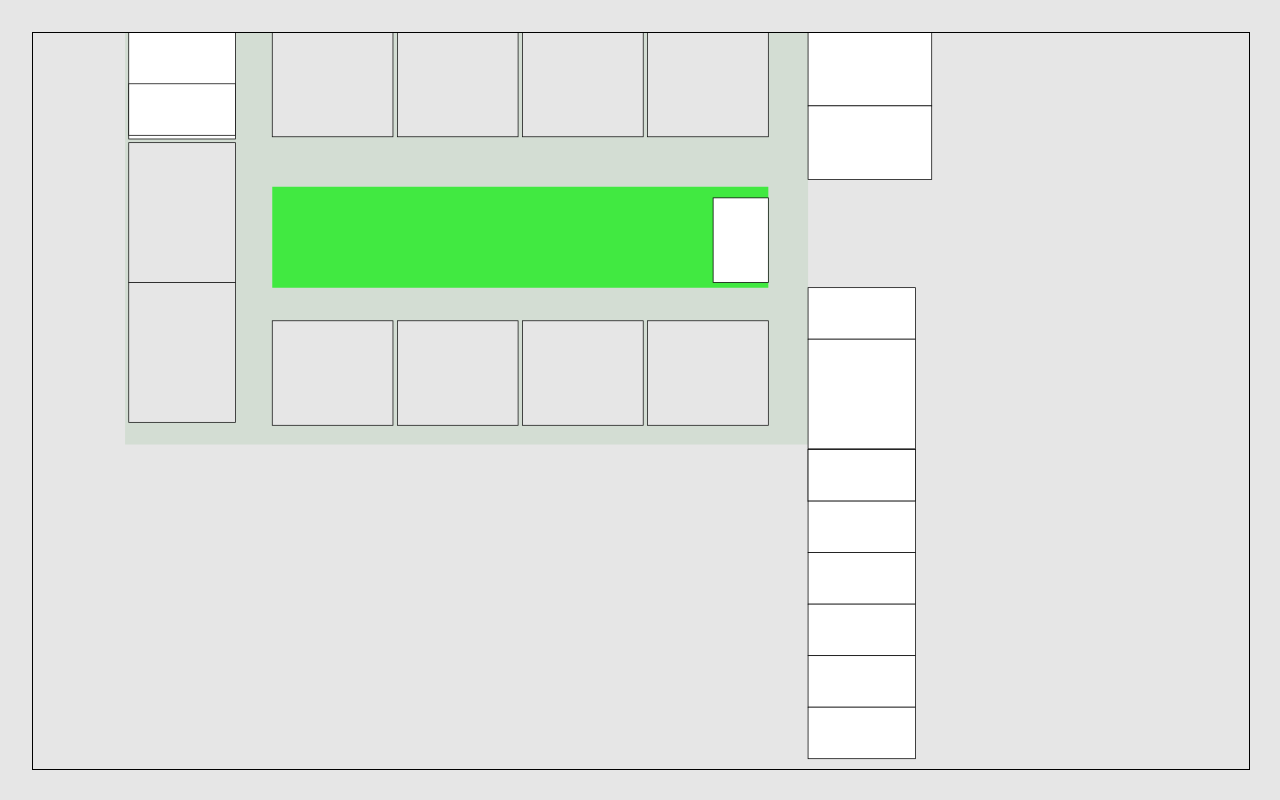
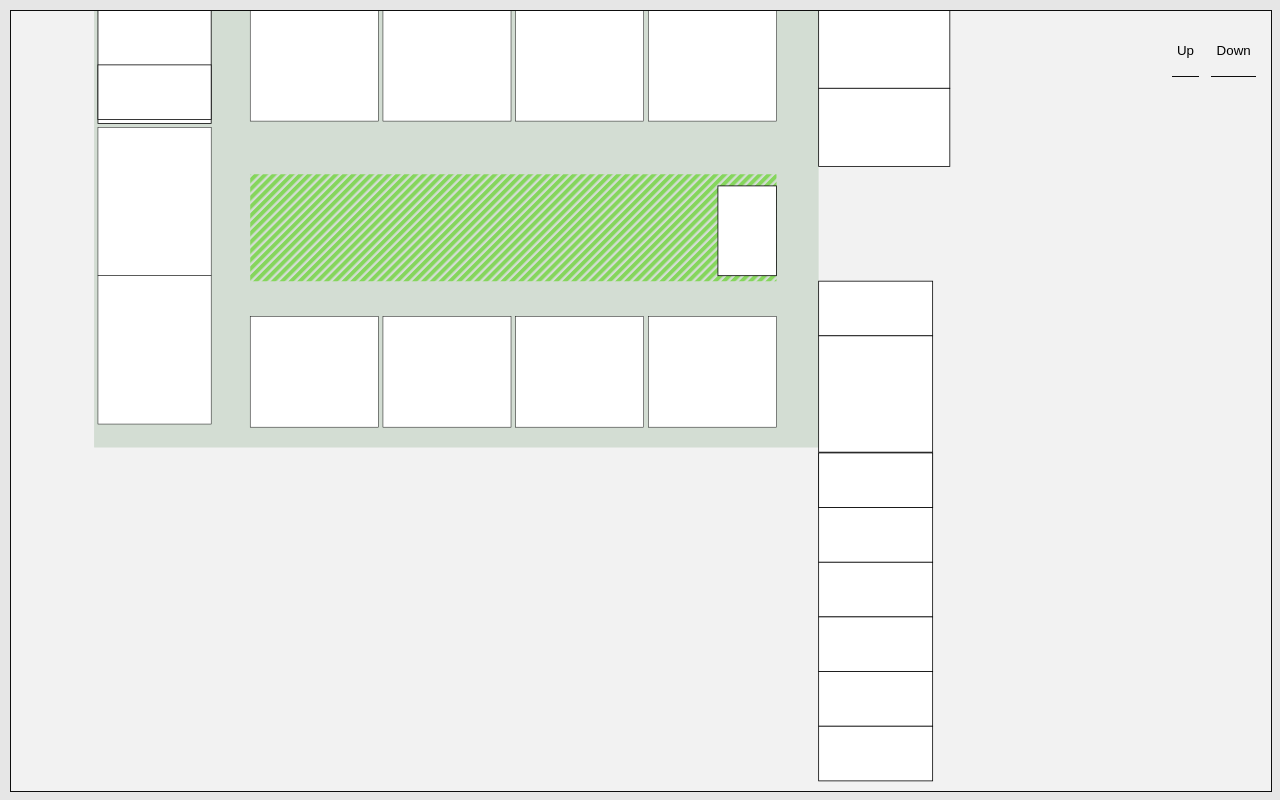
Before and after one commit to isTheSuperN0va/ufc-atlas, a website built with Vite: page index.html in a window 1280 px wide. Built offline with nearby package versions, Linux system fonts and the light colour scheme.

Commit message:
+css, +botoes placeholder, +hachuras

```diff
--- a/index.html
+++ b/index.html
@@ -14,8 +14,11 @@
 
 
     <svg id="map">
-      <polygon class="floor" points="-200,0 728,0 728,560 -200,560" style="fill:rgb(211, 221, 211);"/>
-      <polygon class="floor" points="0,210 0,347 674,347 674,210" style="fill:rgb(65, 233, 65);"/>
+      <pattern id="hachura" patternUnits="userSpaceOnUse" width="8" height="8" patternTransform="rotate(45)">
+        <line x1="0" y1="0" x2="0" y2="8" stroke="hsl(100, 60%, 60%)" stroke-width="10"/>
+      </pattern>
+      <polygon class="floor" class="cement" points="-200,0 728,0 728,560 -200,560" style="fill:rgb(211, 221, 211);"/>
+      <polygon class="floor" class="grass" points="0,210 0,347 674,347 674,210" fill="url(#hachura)"/>
 
 
     </svg>
@@ -56,6 +59,12 @@
     </div>
 
     <div id="app"></div>
+
+    <div id="buttonsHigh">
+      <button> <p>Up</p> </button>
+      <button> <p>Down</p> </button>
+    </div>
+
     <script type="module" src="/src/main.ts"></script>
     <script type="module" src="/src/mapa.ts"></script>
     <script type="module" src="/src/ui.ts"></script>
--- a/style.css
+++ b/style.css
@@ -1,14 +1,24 @@
 :root {
-    --background: hsl(0, 0%, 90%);
-    --middleground: hsl(0, 0%, 95%);
+    --dark-bg: hsl(0, 0%, 90%);
+    --bg: hsl(0, 0%, 95%);
+    --light-bg: hsl(0, 0%, 100%);
+
+
+    --text: hsl(0, 0%, 5%);
+    --text-muted: hsl(0, 0%, 10%);
 
 
     --foreground: hsl(0, 0%, 5%);
 
-    --highlight: hsl(0, 0%, 80%);
+    --highlight: hsl(45, 50%, 80%);
+
+    --grass: hsl(100, 60%, 60%);
+    --cement: hsl(0, 0%, 55%);
+
     z-index: -1;
 
     font-family: system-ui, -apple-system, BlinkMacSystemFont, 'Segoe UI', Roboto, Oxygen, Ubuntu, Cantarell, 'Open Sans', 'Helvetica Neue', sans-serif;
+    color: var(--text);
 }
 
 html, body {
@@ -18,17 +28,19 @@ html, body {
 
 body {
     margin: 0;
-    padding: 2em;
-    background-color: var(--background);
+    padding: 0.6em;
+    background-color: var(--dark-bg);
     box-sizing: border-box;
 }
 
 #map     {
     width: 100%;
     height: 100%;
-    border: 1px solid black;
+    border: 1px solid var(--text);
 
     cursor: grab;
+
+    background-color: var(--bg);
 }
 
 #map:active {
@@ -36,14 +48,20 @@ body {
 }
 
 .room {
-    stroke: var(--foreground);
-    fill: var(--background);
+    stroke: var(--text);
+    stroke-width: 0.04em;
+    fill: var(--light-bg);
     transition: fill 0.2s ease;
 }
 
 .room:hover {
     cursor: pointer;
     fill: var(--highlight);
+}
+
+.floor {
+    stroke-width: none;
+    stroke: none;
 }
 
 #roomViewer {
@@ -57,7 +75,7 @@ body {
     width: 50vw;
     height: 80vh;
     padding: 20px;
-    border: 1px solid var(--foreground);
+    border: 1px solid var(--text);
     border-radius: 12px;
 
     pointer-events: none;
@@ -97,12 +115,17 @@ body {
 }
 
 .cadeira {
-    border: 1px solid black;
+    border: 1px solid var(--text);
 }
 
 .floor {
     pointer-events: none;
     stroke-width: none;
+}
+
+.grass {
+    fill: var(--grass)
+
 }
 
 #highlightMenu {
@@ -112,8 +135,8 @@ body {
     height: 3em; */
     box-sizing: content-box;
 
-    background-color: white;
-    border: 1px solid black;
+    background-color: var(--bg);
+    border: 1px solid var(--text);
 
 }
 
@@ -124,3 +147,31 @@ body {
 #highlightMenu.active {
     display: block;
 }
+
+
+#buttonsHigh {
+    display: flex;
+    position: fixed;
+
+    top: 12px;
+    right: 12px;
+
+    gap: 12px;
+    padding: 12px;
+}
+
+#buttonsHigh button {
+    background-color: var(--bg);
+    border: none;
+    border-bottom: 1px solid var(--text);
+    padding: 0.4em;
+
+}
+
+#buttonsHigh button:active {
+    background-color: var(--light-bg);
+}
+
+#buttonsHigh button:hover {
+    cursor: pointer;
+}
```
Also changed, not shown: src/main.ts (+7 -0 lines).
